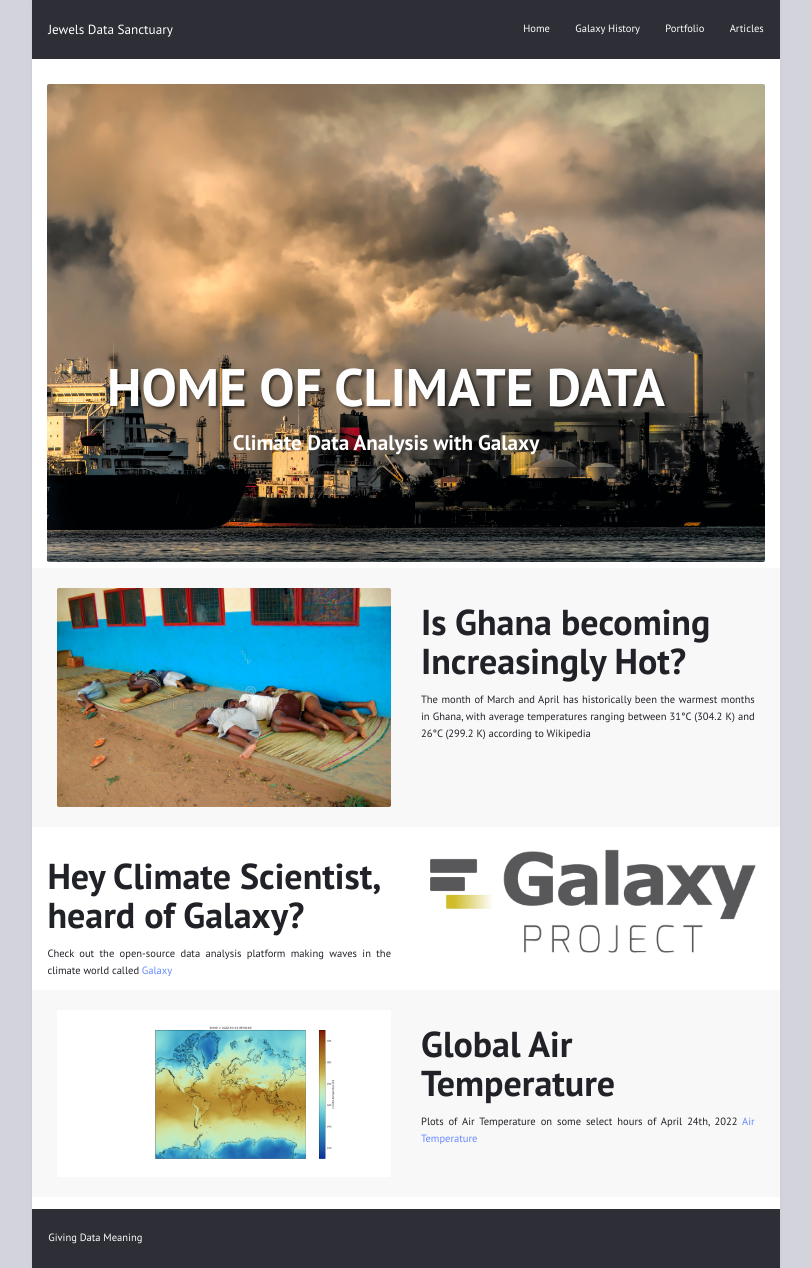
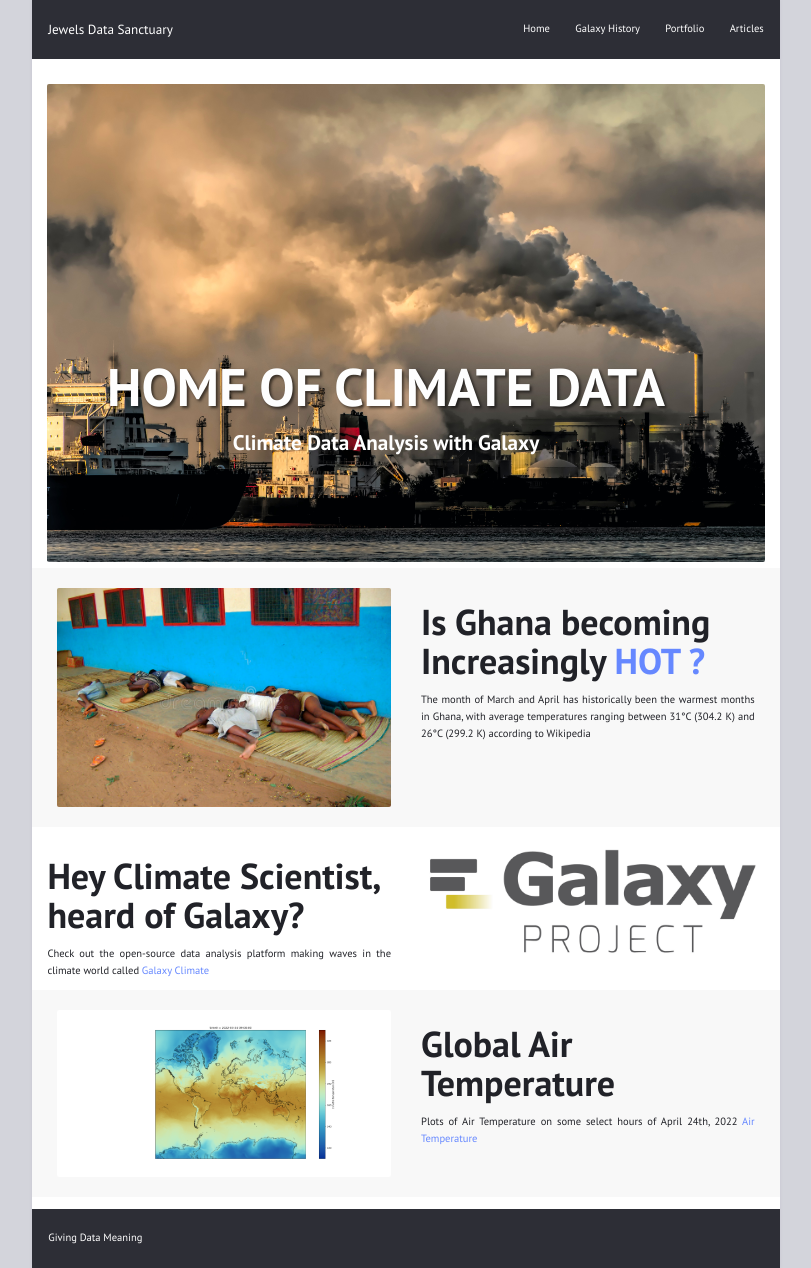
Before and after one commit to DataRockMyWorld/DataRockMyWorld.github.io, a Jekyll site: the page built from index.html, in a window 1280 px wide. Shown: the whole page, without its empty margins (234-1045 px from the left). Built offline with Jekyll 4.4.1, drawn with Linux system fonts in a browser that asks for light colours.

Commit message:
Update index.html

```diff
--- a/index.html
+++ b/index.html
@@ -19,7 +19,9 @@ title: ""
   <img src='/assets/img/african-child-sleeping.jpeg' alt=' african Child' />
   </div>
   <div class='col-md-6'>
-    <h1>Is Ghana becoming Increasingly Hot?</h1>
+    <h1>
+      Is Ghana becoming Increasingly <a href='https://datarockmyworld.github.io/Air-temperature-in-March/'>HOT ?</a>
+    </h1>
     <p>
 
     The month of March and April has historically been the warmest months in Ghana, with average temperatures ranging between 31°C (304.2 K) and 26°C (299.2 K) according to Wikipedia
@@ -31,7 +33,7 @@ title: ""
   <div class='col-md-6'>
     <h1> Hey Climate Scientist, heard of Galaxy?</h1>
     <p>
-    Check out the open-source data analysis platform making waves in the climate world called <a href='https://usegalaxy.eu'>Galaxy </a>
+    Check out the open-source data analysis platform making waves in the climate world called <a href='https://usegalaxy.eu'>Galaxy Climate </a>
     </p>
   </div>
   <div class='col-md-6'>
```
